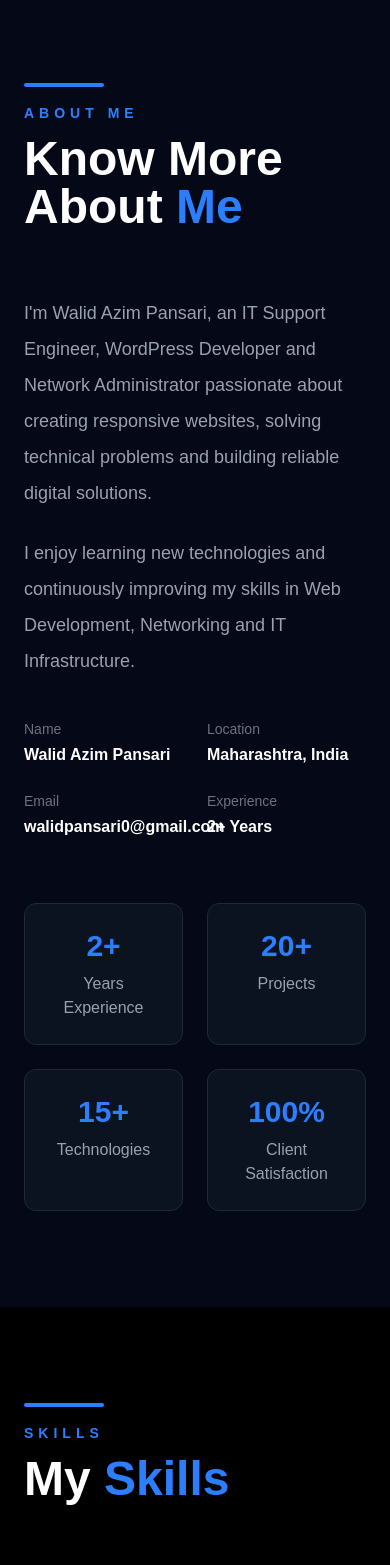
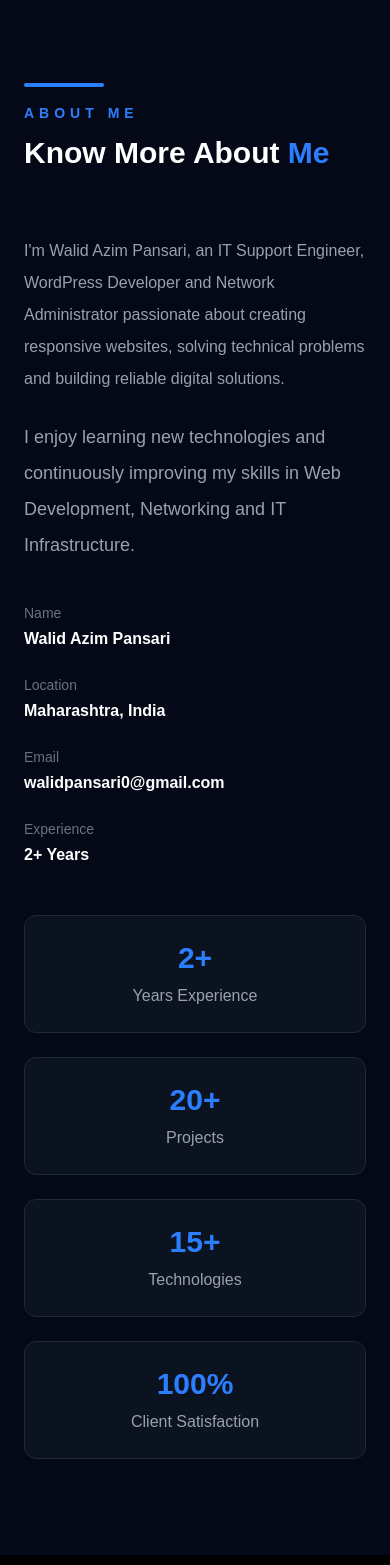
Before and after one commit to walid-004/portfolio, a Next.js app: page / in a window 390 px wide. Shown: the part 1440-3005 px from the top of the page. Built offline with nearby package versions, Linux system fonts and the light colour scheme.

Commit message:
name change

```diff
--- a/components/About.tsx
+++ b/components/About.tsx
@@ -15,17 +15,17 @@ export default function About() {
           About Me
         </p>
 
-        <h2 className="mt-3 text-5xl font-bold">
+        <h2 className="mt-3 text-3xl font-bold sm:text-4xl lg:text-5xl">
           Know More About{" "}
           <span className="text-blue-500">Me</span>
         </h2>
 
-        <div className="mt-16 grid items-center gap-16 lg:grid-cols-2">
+        <div className="mt-16 grid grid-cols-1 items-center gap-12 lg:grid-cols-2">
 
           {/* Left Side */}
           <div>
 
-            <p className="text-lg leading-9 text-gray-400">
+            <p className="text-base leading-8 text-gray-400 sm:text-lg">
               I'm Walid Azim Pansari, an IT Support Engineer,
               WordPress Developer and Network Administrator
               passionate about creating responsive websites,
@@ -39,7 +39,7 @@ export default function About() {
               Networking and IT Infrastructure.
             </p>
 
-            <div className="mt-10 grid grid-cols-2 gap-6">
+            <div className="mt-10 grid grid-cols-1 gap-6 sm:grid-cols-2">
 
   <div>
     <h4 className="text-sm text-gray-500">Name</h4>
@@ -70,7 +70,7 @@ export default function About() {
 
           {/* Right Side */}
 
-          <div className="grid grid-cols-2 gap-6">
+          <div className="grid grid-cols-1 gap-6 sm:grid-cols-2">
 
             <div className="rounded-xl border border-gray-800 bg-[#0B1220] p-6 text-center transition-all duration-300 hover:-translate-y-2 hover:border-blue-500 hover:shadow-lg hover:shadow-blue-500/20">
               <h3 className="text-3xl font-bold text-blue-500">
```
